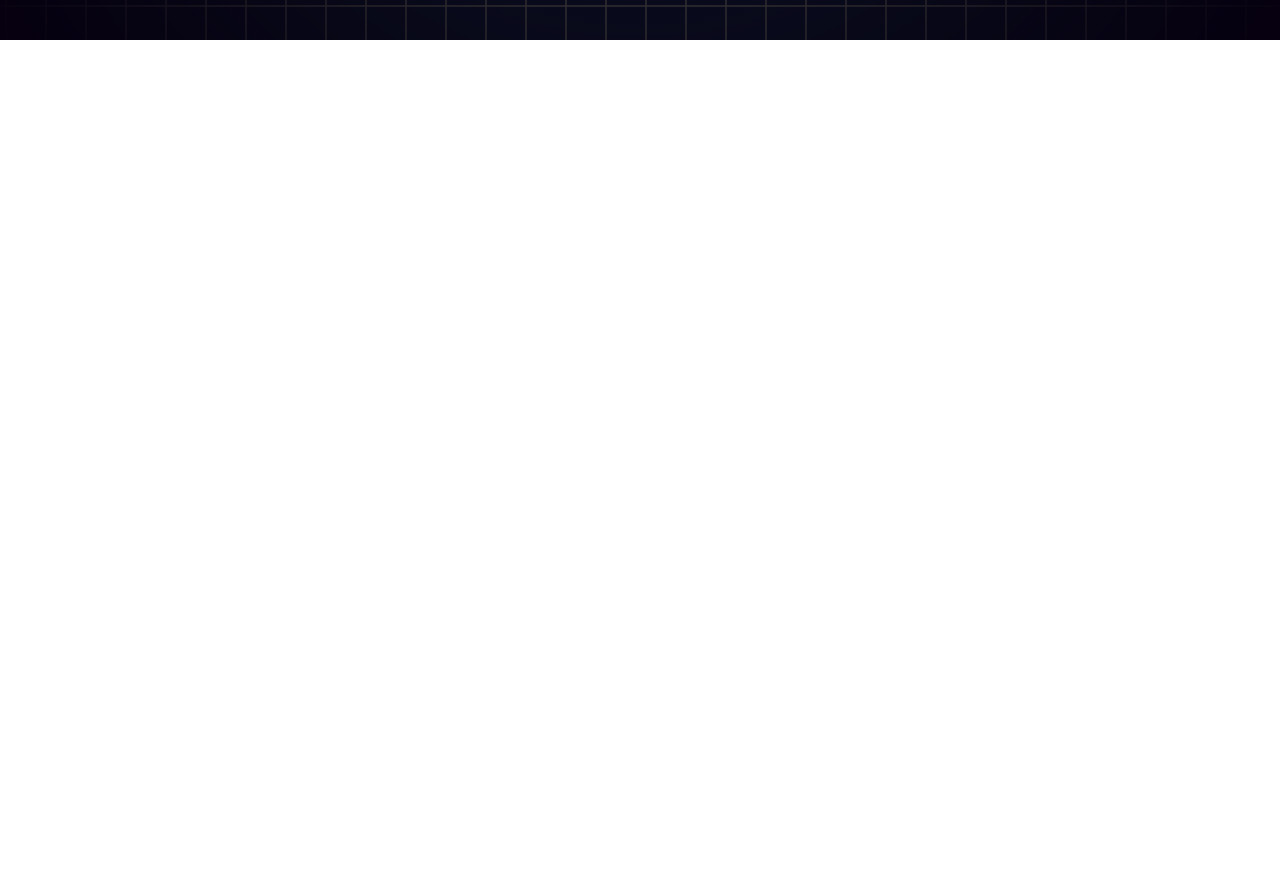
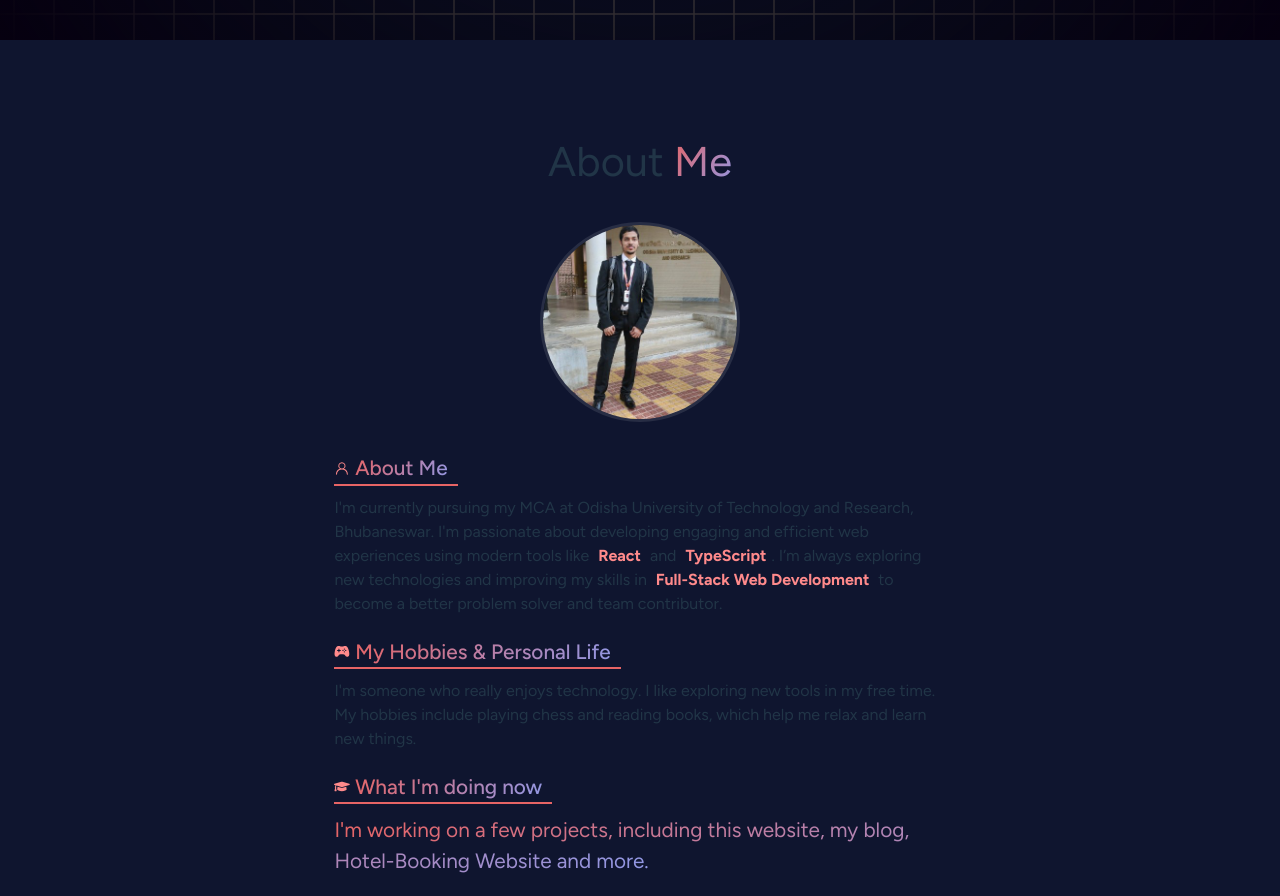
Before and after one commit to sankar636/Sankar-Portfolio, a React (Vite) app: page / in a window 1280 px wide. Shown: the part 760-1656 px from the top of the page. Before the commit the page ends 800 px from the top, so only its background shows below. Built offline with nearby package versions, Linux system fonts and the light colour scheme.

Commit message:
Add About component with personal information and animations

```diff
--- a/package.json
+++ b/package.json
@@ -11,6 +11,7 @@
   },
   "dependencies": {
     "@tailwindcss/vite": "^4.1.11",
+    "motion": "^12.23.7",
     "react": "^19.1.0",
     "react-dom": "^19.1.0",
     "react-icons": "^5.5.0",
--- a/src/App.jsx
+++ b/src/App.jsx
@@ -1,6 +1,7 @@
 import React from 'react'
 import Navbar from './Components/Navbar'
 import Home from './Pages/Home';
+import About from './Components/About';
 
 const App = () => {
   const handleDownloadAndView = (event) => {
@@ -23,7 +24,7 @@ const App = () => {
     <>
       <Navbar handleDownloadAndView={handleDownloadAndView}/>
       <Home />
-
+      <About />
     </>
   )
 }
--- /dev/null
+++ b/src/Components/About.jsx
@@ -0,0 +1,73 @@
+import React from 'react'
+import { motion } from 'motion/react'
+import '../App.css'
+import { GoPerson } from 'react-icons/go';
+import { RiTimeLine } from "react-icons/ri";
+import { IoGameController } from 'react-icons/io5';
+import { FaGraduationCap } from "react-icons/fa";
+
+const About = () => {
+    return (
+        <motion.div
+            className="projects"
+            id="about"
+            initial={{ opacity: 0, y: 50 }}
+            whileInView={{ opacity: 1, y: 0 }}
+            transition={{ duration: 0.7, ease: "easeOut" }}
+            viewport={{ once: true, amount: 0.2 }}
+        >
+            <div className='about' id='about'>
+                <div className='section-heading'>About{'\u00A0'} <span className='gradient'>Me</span></div>
+                <div className="About-image-container">
+                    <img className="About-img" src="profileImage.jpeg" />
+                </div>
+                <div className="About-text">
+
+                    <div className="About-paragraph">
+
+                        <span className="About-para-title"> <GoPerson id="about-icon" /> <span className="gradient"> About Me </span> </span>
+
+                        <span className="About-paragraph-text">
+                            I'm currently pursuing my MCA at Odisha University of Technology and Research, Bhubaneswar. I'm passionate about developing engaging and efficient web experiences using modern tools like <strong className="highlight-1">React</strong> and <strong className="highlight-1">TypeScript</strong>. I’m always exploring new technologies and improving my skills in <strong className="highlight-1">Full-Stack Web Development</strong> to become a better problem solver and team contributor.
+                        </span>
+
+                    </div>
+                    {/* <div className="About-paragraph">
+
+                        <span className="About-para-title">  <RiTimeLine id="about-icon" /> <span className="gradient"> My Journey </span> </span>
+
+                        <span className="About-paragraph-text">
+                            My journey began when I was 16, when I learnt about the existence of HTML, CSS & JavaScript. It fascinated me that I could use DevTools to
+                            go into any website's code and see how it was written. After that, I made a choice to go into the web development industry - and never looked back.
+                            <span className="highlight-1"> In 2021 I completed a BTEC in Computing, and in 2024 I graduated with a BSc in Computer Science from the University of Plymouth. </span>
+                        </span>
+                    </div> */}
+                    <div className="About-paragraph">
+
+                        <span className="About-para-title">  <IoGameController id="about-icon" style={{ verticalAlign: 'middle' }} /> <span className="gradient"> My Hobbies & Personal Life </span> </span>
+
+                        <span className="About-paragraph-text">
+                            I'm someone who really enjoys technology. I like exploring new tools in my free time. My hobbies include playing chess and reading books, which help me relax and learn new things.
+                        </span>
+
+                    </div>
+
+                    <div className="About-paragraph">
+
+                        <span className="About-para-title">  <FaGraduationCap id="about-icon" style={{ verticalAlign: 'middle' }} /> <span className="gradient"> What I'm doing now </span> </span>
+
+                        <span className="About-paragraph-text">
+                            {/* Today, after graduating last year, I'm making my own projects and constantly evolving my frontend and backend skills.
+                            Some of the new technologies I've been looking into include <span className="highlight-1">GraphQL and libraries like React-DnD and GSAP.</span>
+                            <br></br>
+                            <br></br> */}
+                            <span className="gradient" id="para-finish">I'm working on a few projects, including this website, my blog, Hotel-Booking Website and more.  </span>
+                        </span>
+                    </div>
+                </div>
+            </div>
+        </motion.div>
+    )
+}
+
+export default About
```
Also changed, not shown: public/profileImage.jpeg (added), 1 other file (tests, documents, lock files or other folders).
